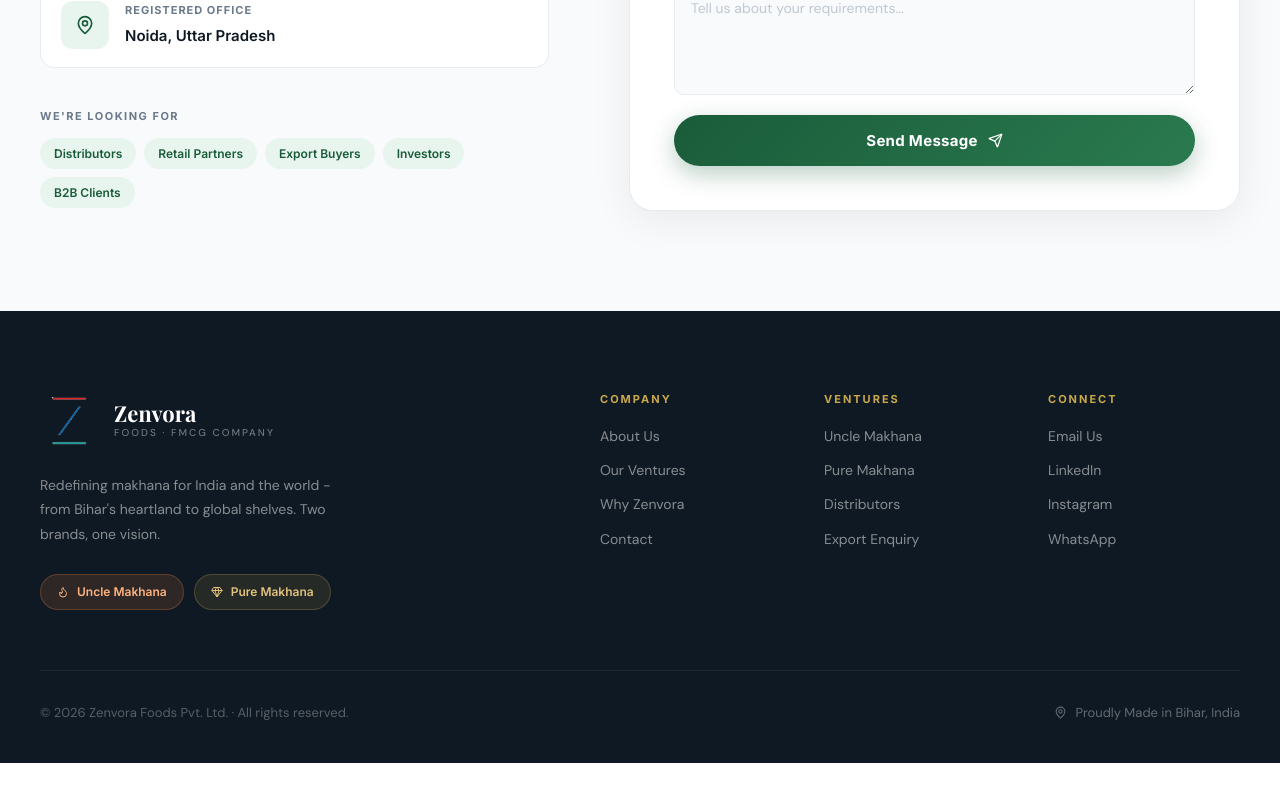
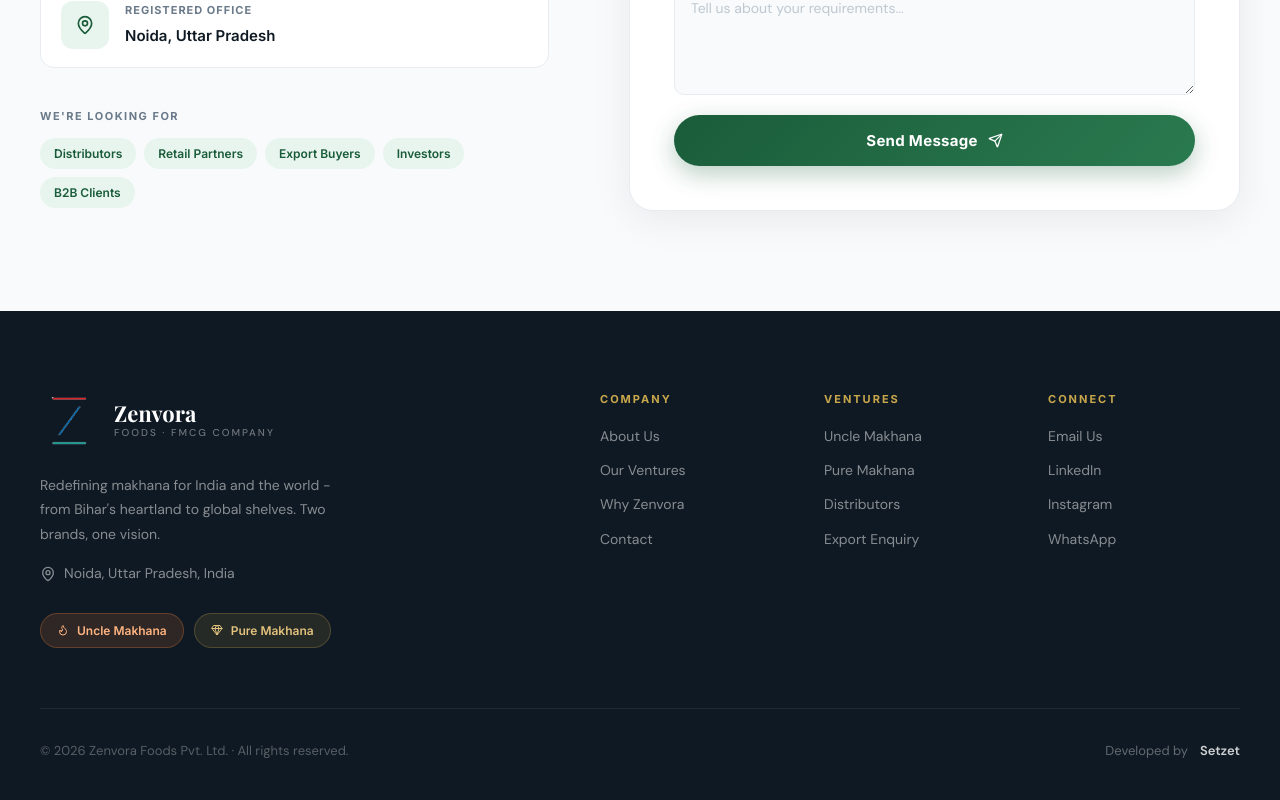
Before and after one commit to wasimfaiz/zenfora-food, a Next.js app: page / in a window 1280 px wide. Shown: the part 8006-8806 px from the top of the page. Before the commit the page ends 8767 px from the top, so only its background shows below. Built offline with nearby package versions, Linux system fonts and the light colour scheme; a web font is replaced by a local one.

Commit message:
updated footer

```diff
--- a/app/sections/Footer.tsx
+++ b/app/sections/Footer.tsx
@@ -25,10 +25,14 @@ export default function Footer() {
                 <div className={styles.logoSub}>Foods &middot; FMCG Company</div>
               </div>
             </div>
-            <p className={styles.brandDesc}>
+            <p className={styles.brandDesc} style={{ marginBottom: '16px' }}>
               Redefining makhana for India and the world - from Bihar&apos;s
               heartland to global shelves. Two brands, one vision.
             </p>
+            <div style={{ display: 'flex', alignItems: 'center', gap: '8px', color: 'rgba(255,255,255,0.5)', fontSize: '14px', marginBottom: '28px' }}>
+              <LuMapPin size={16} />
+              <span>Noida, Uttar Pradesh, India</span>
+            </div>
             <div className={styles.ventures}>
               <a href="https://unclemakhana.com/" target="_blank" rel="noopener noreferrer" className={styles.ventureUncle}>
                 <LuFlame />
@@ -76,8 +80,7 @@ export default function Footer() {
             &copy; 2026 Zenvora Foods Pvt. Ltd. &middot; All rights reserved.
           </div>
           <div className={styles.madeIn}>
-            <LuMapPin />
-            Proudly Made in Bihar, India
+            Developed by <a href="https://setzet.com/" target="_blank" rel="noopener noreferrer" style={{color: 'rgba(255,255,255,0.8)', textDecoration: 'none', fontWeight: 'bold', marginLeft: '4px'}}>Setzet</a>
           </div>
         </div>
       </div>
```
